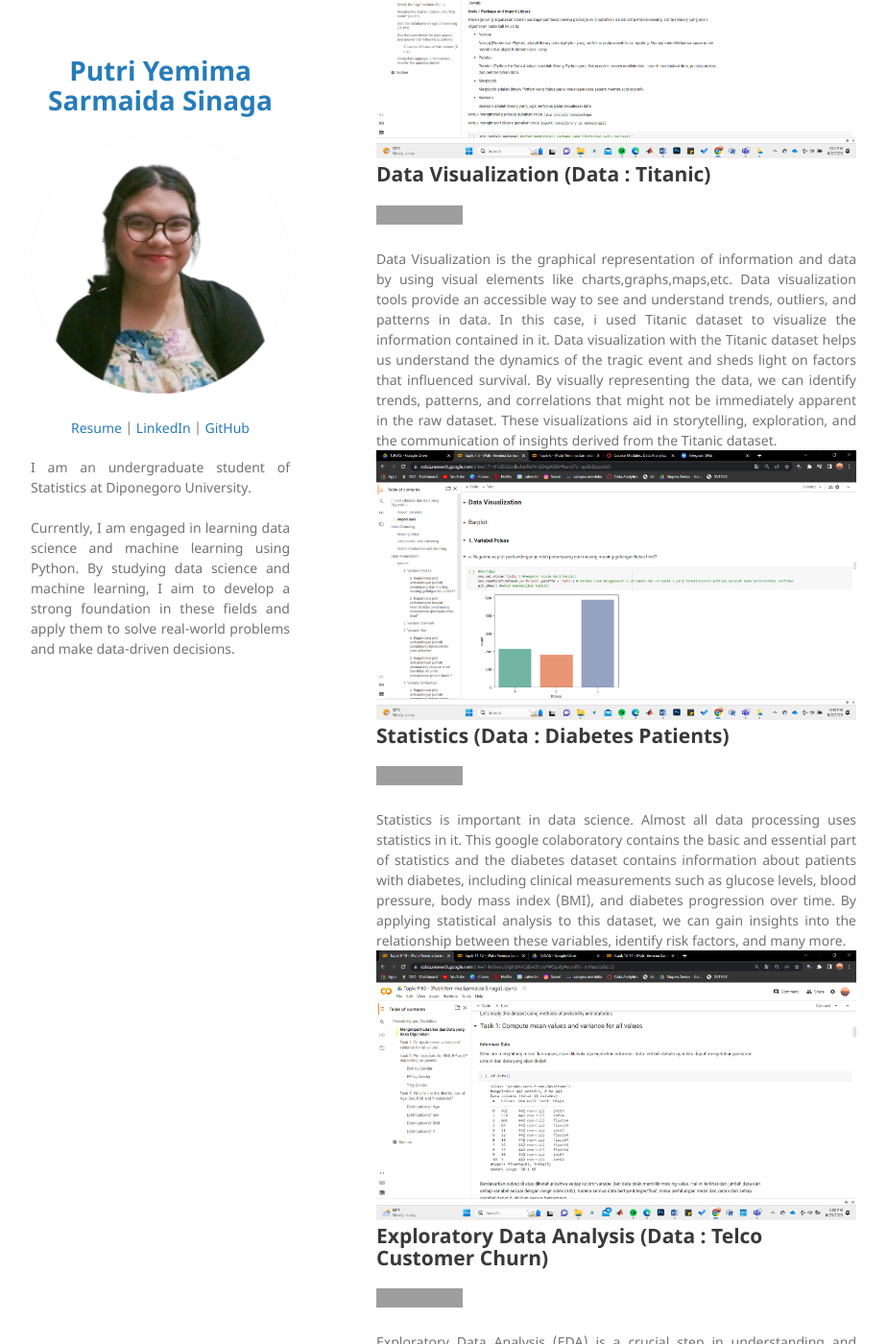
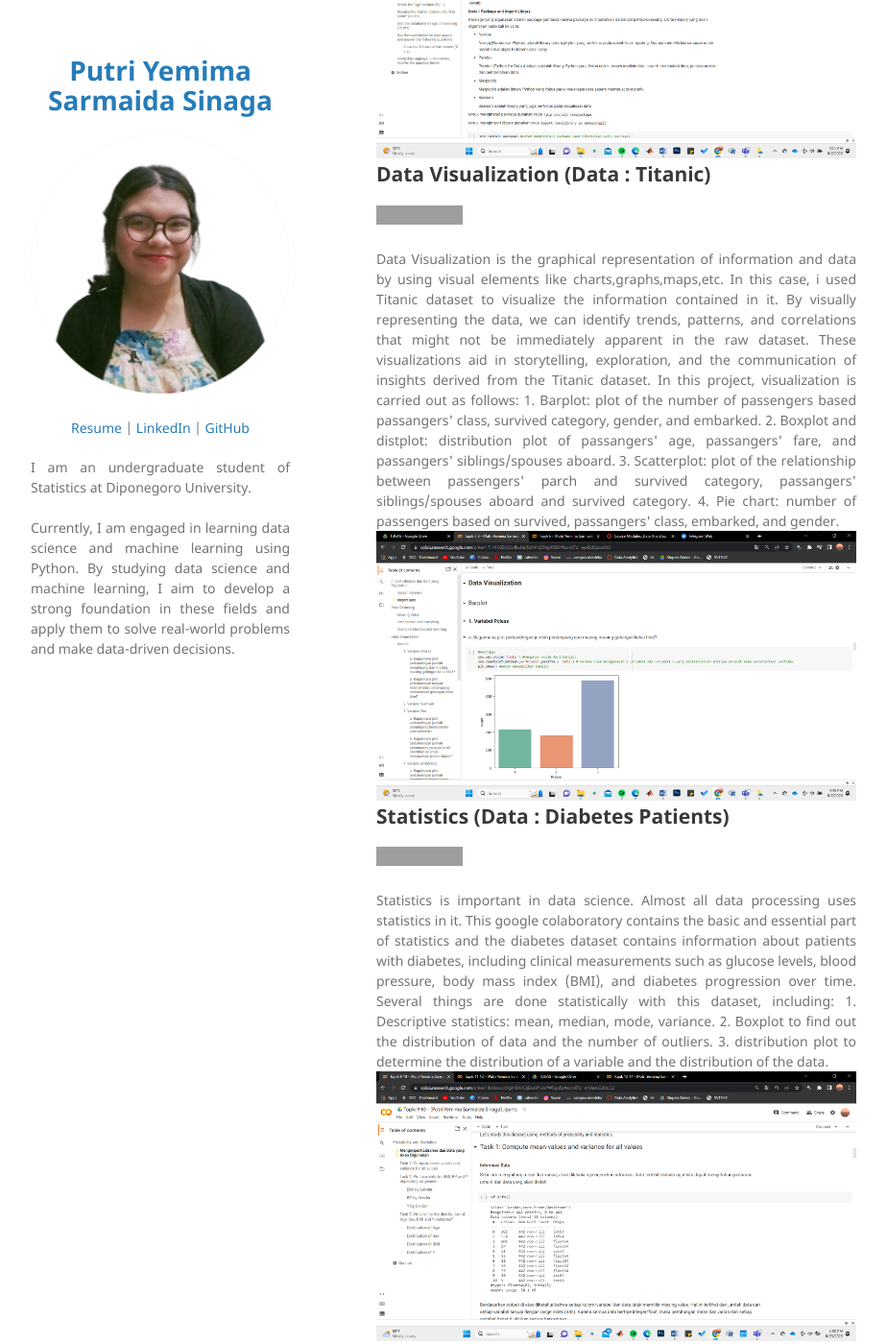
Before and after one commit to pyemimaa/portofolio, a Jekyll site: the page built from index.md, in a window 1280 px wide and 1400 px high, scrolled down 1541 px. Shown: the whole window at 96% size, without its empty margins (178-1102 px from the left). Built offline with Jekyll 4.4.1, drawn with Linux system fonts in a browser that asks for light colours; our own code applies the rules of GitHub Pages for plain Markdown files; some of the changed text lies outside the part shown; grey boxes are pictures that could not be loaded.

Commit message:
index.md

```diff
--- a/index.md
+++ b/index.md
@@ -15,15 +15,19 @@ Global Covid-19 Cases Dashboard
 ## DataFrame Basics and Data Cleansing (Data: Telco Customer Churn)
 [![Run in Google Colab](https://img.shields.io/badge/Colab-Run_in_Google_Colab-blue?logo=Google&logoColor=FDBA18)](https://colab.research.google.com/drive/1YYs0VP9hrtqWLh9UCZUg1uyyb-yVvEjA#scrollTo=zueR8Viootki)
 
-<div style="text-align: justify">Data cleansing also reffered to as data cleaning is the process of fixing incorrect, incomplete, duplicate or otherwise erroneous data in data set. It involves identifying data errors and then changing, updating or removing data to correct them. In this case, Telco Customer Churn data also need to be cleaned in order to improves the data quality and helps provide more accurate, consistent and reliable information.   </div>
+<div style="text-align: justify">Data cleansing also reffered to as data cleaning is the process of fixing incorrect, incomplete, duplicate or otherwise erroneous data in data set. It involves identifying data errors and then changing, updating or removing data to correct them. In this case, Telco Customer Churn data also need to be cleaned in order to improves the data quality and helps provide more accurate, consistent and reliable information. Data cleaning in the dataset has been carried out with the aim of:
+1. Missing value checking and handling
+2. Categorical data encoding
+3. Outlier handling
+ </div>
 
 <center><img src="images/topic5.png"/></center>
 
 
-## Data Manipulation with Pandas
+## Data Preprocessing with Pandas
 [![Run in Google Colab](https://img.shields.io/badge/Colab-Run_in_Google_Colab-blue?logo=Google&logoColor=FDBA18)](https://colab.research.google.com/drive/1iv0gF1Z1Q1Wd3LGXa2_iXz9Vai5bSh2_#scrollTo=65e8a51c-b67e-4345-8d9a-c0e5b1f02580)
 
-<div style="text-align: justify"> Data manipulation is a crucial step in data analysis and preparation. It involves transforming and modifying raw data to make it more suitable for analysis or to derive meaningful insights. Data manipulation allows us to clean, filter, reshape, combine, or summarize data based on specific requirements. Data manipulation functions in Pandas offer a wide range of capabilities to clean, transform, and analyze data. The library offers a vast array of functions and methods that cater to various data manipulation needs, making it a powerful tool for working with structured data in Python. </div>
+<div style="text-align: justify"> Data manipulation is a crucial step in data analysis and preparation. It involves transforming and modifying raw data to make it more suitable for analysis or to derive meaningful insights. Data manipulation allows us to clean, filter, reshape, combine, or summarize data based on specific requirements. In this project, data preprocessing is done using the join, merge, delete, rename, group by, and aggregation function. </div>
 
 <center><img src="images/topic6.png"/></center>
 
@@ -31,7 +35,11 @@ Global Covid-19 Cases Dashboard
 ## Data Visualization (Data : Titanic)
 [![Run in Google Colab](https://img.shields.io/badge/Colab-Run_in_Google_Colab-blue?logo=Google&logoColor=FDBA18)](https://colab.research.google.com/drive/17H4Fk85kESsdkufatJRsFA4dShtgXB8M)
 
-<div style="text-align: justify"> Data Visualization is the graphical representation of information and data by using visual elements like charts,graphs,maps,etc. Data visualization tools provide an accessible way to see and understand trends, outliers, and patterns in data. In this case, i used Titanic dataset to visualize the information contained in it. Data visualization with the Titanic dataset helps us understand the dynamics of the tragic event and sheds light on factors that influenced survival. By visually representing the data, we can identify trends, patterns, and correlations that might not be immediately apparent in the raw dataset. These visualizations aid in storytelling, exploration, and the communication of insights derived from the Titanic dataset.  </div>
+<div style="text-align: justify"> Data Visualization is the graphical representation of information and data by using visual elements like charts,graphs,maps,etc. In this case, i used Titanic dataset to visualize the information contained in it. By visually representing the data, we can identify trends, patterns, and correlations that might not be immediately apparent in the raw dataset. These visualizations aid in storytelling, exploration, and the communication of insights derived from the Titanic dataset. In this project, visualization is carried out as follows:
+1. Barplot: plot of the number of passengers based passangers' class, survived category, gender, and embarked.
+2. Boxplot and distplot: distribution plot of passangers' age, passangers' fare, and passangers' siblings/spouses aboard.
+3. Scatterplot: plot of the relationship between passengers' parch and survived category, passangers' siblings/spouses aboard and survived category.
+4. Pie chart: number of passengers based on survived, passangers' class, embarked, and gender. </div>
 
 <center><img src="images/topic78.png"/></center>
 
@@ -39,7 +47,10 @@ Global Covid-19 Cases Dashboard
 ## Statistics (Data : Diabetes Patients)
 [![Run in Google Colab](https://img.shields.io/badge/Colab-Run_in_Google_Colab-blue?logo=Google&logoColor=FDBA18)](https://colab.research.google.com/drive/14x0lwwcIJVghrDA1OjEiwQYUoPW5qoFp)
 
-<div style="text-align: justify"> Statistics is important in data science. Almost all data processing uses statistics in it. This google colaboratory contains the basic and essential part of statistics and the diabetes dataset contains information about patients with diabetes, including clinical measurements such as glucose levels, blood pressure, body mass index (BMI), and diabetes progression over time. By applying statistical analysis to this dataset, we can gain insights into the relationship between these variables, identify risk factors, and many more.   </div>
+<div style="text-align: justify"> Statistics is important in data science. Almost all data processing uses statistics in it. This google colaboratory contains the basic and essential part of statistics and the diabetes dataset contains information about patients with diabetes, including clinical measurements such as glucose levels, blood pressure, body mass index (BMI), and diabetes progression over time. Several things are done statistically with this dataset, including:
+1. Descriptive statistics: mean, median, mode, variance.
+2. Boxplot to find out the distribution of data and the number of outliers.
+3. distribution plot to determine the distribution of a variable and the distribution of the data. </div>
 
 <center><img src="images/topic910.png"/></center>
 
@@ -47,7 +58,11 @@ Global Covid-19 Cases Dashboard
 ## Exploratory Data Analysis (Data : Telco Customer Churn)
 [![Run in Google Colab](https://img.shields.io/badge/Colab-Run_in_Google_Colab-blue?logo=Google&logoColor=FDBA18)](https://colab.research.google.com/drive/1EwkPN4aR-DL0q0RYy1vtf5t17dFEA8jU?usp=sharing)
 
-<div style="text-align: justify"> Exploratory Data Analysis (EDA) is a crucial step in understanding and gaining insights from datasets, and the Telco Customer Churn dataset is often used for exploring customer behavior and identifying factors that contribute to customer churn. The Telco Customer Churn dataset contains information about customers of a telecommunications company, including features such as customer demographics, services subscribed, contract details, and churn status (whether a customer has churned or not). By performing exploratory data analysis on this dataset, we can uncover patterns, relationships, and potential predictors of customer churn. We also can gain valuable insights to inform business decisions and develop effective churn prevention strategies  </div>
+<div style="text-align: justify"> Exploratory Data Analysis (EDA) is a crucial step in understanding and gaining insights from datasets, and the Telco Customer Churn dataset is often used for exploring customer behavior and identifying factors that contribute to customer churn. Exploratory Data Analysis and Visualization are carried out to find out:
+1. Statistical Summary: numerical and categorical approach.
+2. Univariate Analysis: to find out the distribution of data on numerical data and the number of categorical variables.
+3. Bivariate Analysis: to determine the relationship between 2 variables.
+4. Multivariate Analysis: To determine the correlation between data with a large number of variables using a heatmap.  </div>
 
 <center><img src="images/topic1112.png"/></center>
 
```
